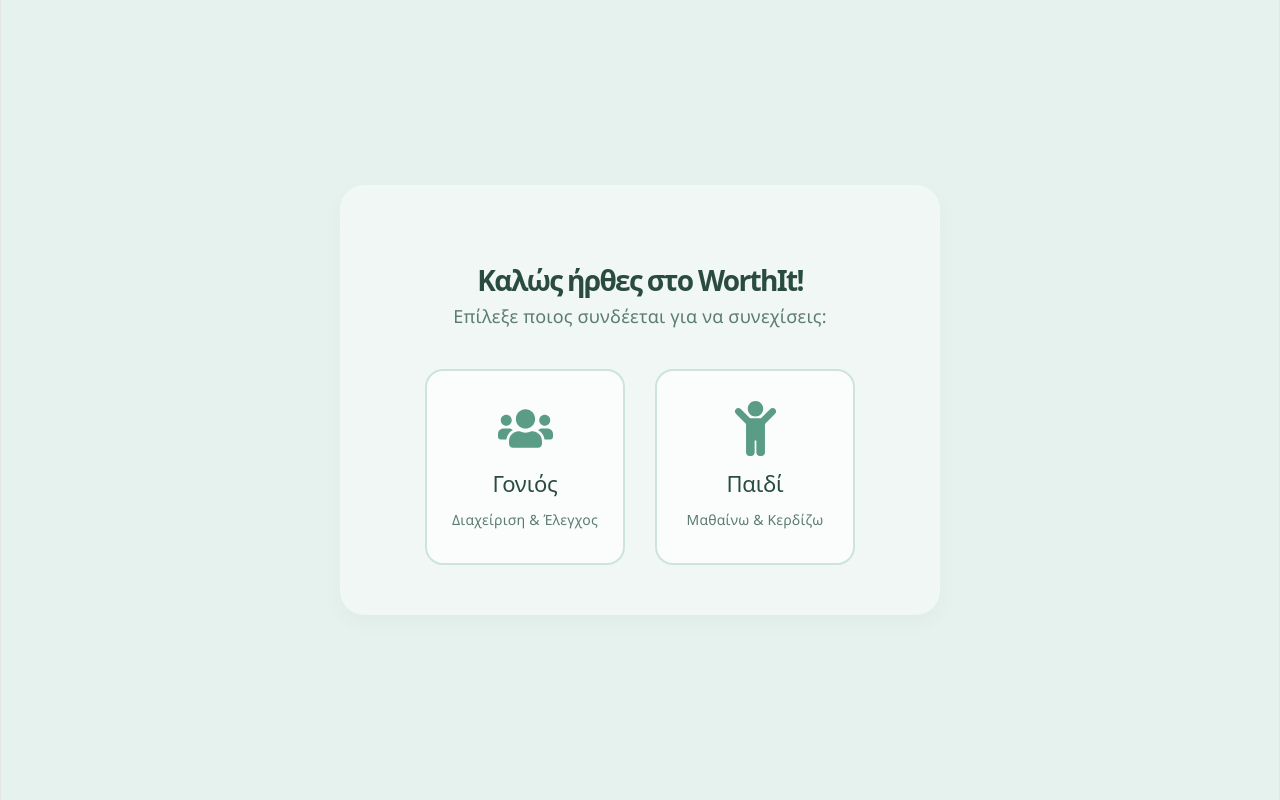
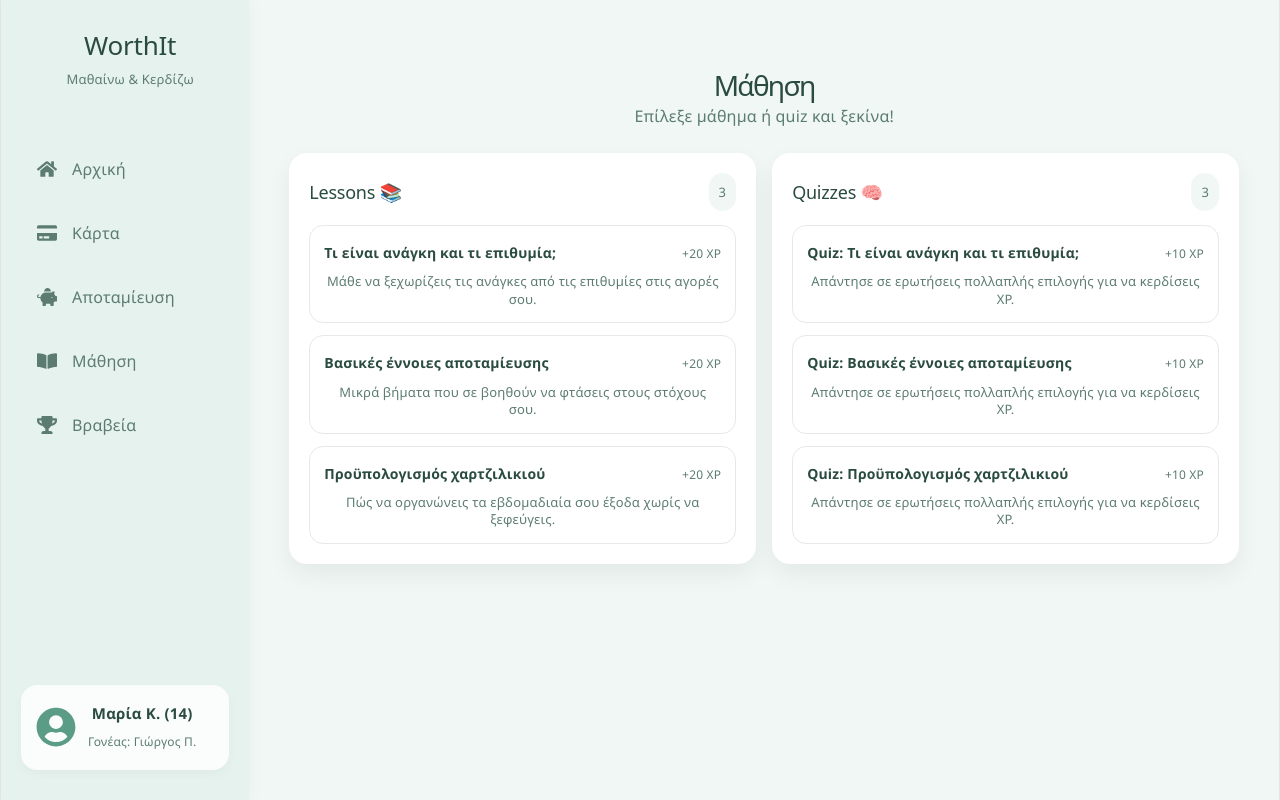
Before and after one commit to Jimlillis/NBG-Smart-App-Children, a React (Vite) app in the folder frontend/: page /learning in a window 1280 px wide. Built offline with nearby package versions, Linux system fonts and the light colour scheme; no server answers.

Commit message:
[add] modules

```diff
--- a/frontend/src/App.tsx
+++ b/frontend/src/App.tsx
@@ -5,6 +5,7 @@
 // import Quiz from './pages/quiz/quiz';
 import ParentPage from './pages/parentPage/parentPage';
 import Savings from './pages/savings/savings';
+import Learning from './pages/learning/learning';
 import './App.css';
 
 function App() {
@@ -19,6 +20,7 @@
         {/* <Route path="/quiz" element={<Quiz />} /> */}
         <Route path="/parent-page" element={<ParentPage />} />
         <Route path="/savings" element={<Savings />} />
+        <Route path="/learning" element={<Learning />} />
 
 
         {/* Αν ο χρήστης βάλει λάθος URL, μπορείς να τον στείλεις κάπου αλλού */}
--- /dev/null
+++ b/frontend/src/pages/learning/learning.module.css
@@ -0,0 +1,114 @@
+.learningContainer {
+  display: flex;
+  height: 100vh;
+  background-color: #F0F7F4;
+  font-family: 'Segoe UI', Tahoma, Geneva, Verdana, sans-serif;
+}
+
+.mainContent {
+  flex-grow: 1;
+  padding: 40px;
+  overflow-y: auto;
+}
+
+.header {
+  margin-bottom: 24px;
+}
+
+.header h1 {
+  color: #2A4B40;
+  font-size: 28px;
+  margin-bottom: 5px;
+}
+
+.header p {
+  color: #5C7C71;
+  font-size: 16px;
+  margin: 0;
+}
+
+.columns {
+  display: grid;
+  grid-template-columns: 1fr 1fr;
+  gap: 16px;
+  align-items: start;
+}
+
+.panel {
+  background: #FFFFFF;
+  border-radius: 18px;
+  padding: 20px;
+  box-shadow: 0 10px 25px rgba(0, 0, 0, 0.06);
+}
+
+.panelHeader {
+  display: flex;
+  align-items: center;
+  justify-content: space-between;
+  margin-bottom: 14px;
+}
+
+.panelTitle {
+  font-size: 18px;
+  color: #2A4B40;
+  margin: 0;
+}
+
+.counter {
+  font-size: 13px;
+  color: #5C7C71;
+  background: #F0F7F4;
+  padding: 6px 10px;
+  border-radius: 999px;
+}
+
+.list {
+  display: flex;
+  flex-direction: column;
+  gap: 12px;
+}
+
+.item {
+  border: 1px solid rgba(42, 75, 64, 0.12);
+  border-radius: 14px;
+  padding: 14px;
+}
+
+.itemTitleRow {
+  display: flex;
+  justify-content: space-between;
+  gap: 10px;
+  align-items: baseline;
+}
+
+.itemTitle {
+  font-size: 14px;
+  font-weight: 700;
+  color: #2A4B40;
+  margin: 0;
+}
+
+.itemMeta {
+  font-size: 12px;
+  color: #5C7C71;
+  white-space: nowrap;
+}
+
+.itemDesc {
+  margin-top: 6px;
+  font-size: 13px;
+  color: #5C7C71;
+  line-height: 1.35;
+}
+
+.loading {
+  color: #5C7C71;
+  font-size: 14px;
+  margin: 0;
+}
+
+@media (max-width: 900px) {
+  .columns {
+    grid-template-columns: 1fr;
+  }
+}
--- /dev/null
+++ b/frontend/src/pages/learning/learning.tsx
@@ -0,0 +1,152 @@
+import { useEffect, useMemo, useState } from 'react';
+import { useLocation } from 'react-router-dom';
+import Menu from '../../components/menu/menu';
+import styles from './learning.module.css';
+
+interface LessonListItem {
+  id: number;
+  title: string;
+  description: string;
+  topic: string;
+  order_index: number;
+  xp_reward: number;
+  coin_reward: number;
+}
+
+type LearningUser = {
+  fullname: string;
+  age: number;
+  parentName?: string;
+};
+
+const Learning = () => {
+  const location = useLocation();
+
+  const user: LearningUser = location.state?.user || {
+    fullname: 'Μαρία Κ.',
+    age: 14,
+    parentName: 'Γιώργος Π.',
+  };
+
+  const [lessons, setLessons] = useState<LessonListItem[]>([]);
+  const [loading, setLoading] = useState(true);
+
+  useEffect(() => {
+    const fetchLessons = async () => {
+      try {
+        // Σημείωση: Το backend ζητά auth. Αν δεν υπάρχει token, θα πέσει σε mock data.
+        const response = await fetch('/api/lessons');
+        if (!response.ok) throw new Error('Αποτυχία φόρτωσης');
+        const data = (await response.json()) as LessonListItem[];
+        setLessons(data);
+      } catch {
+        setLessons([
+          {
+            id: 1,
+            title: 'Τι είναι ανάγκη και τι επιθυμία;',
+            description: 'Μάθε να ξεχωρίζεις τις ανάγκες από τις επιθυμίες στις αγορές σου.',
+            topic: 'needs-vs-wants',
+            order_index: 1,
+            xp_reward: 20,
+            coin_reward: 10,
+          },
+          {
+            id: 2,
+            title: 'Βασικές έννοιες αποταμίευσης',
+            description: 'Μικρά βήματα που σε βοηθούν να φτάσεις στους στόχους σου.',
+            topic: 'saving-basics',
+            order_index: 2,
+            xp_reward: 20,
+            coin_reward: 10,
+          },
+          {
+            id: 3,
+            title: 'Προϋπολογισμός χαρτζιλικιού',
+            description: 'Πώς να οργανώνεις τα εβδομαδιαία σου έξοδα χωρίς να ξεφεύγεις.',
+            topic: 'pocket-money-budget',
+            order_index: 3,
+            xp_reward: 20,
+            coin_reward: 10,
+          },
+        ]);
+      } finally {
+        setLoading(false);
+      }
+    };
+
+    fetchLessons();
+  }, []);
+
+  const quizzes = useMemo(() => {
+    // Για τώρα, παρουσιάζουμε 1 quiz ανά μάθημα.
+    return lessons.map((lesson) => ({
+      id: lesson.id,
+      title: `Quiz: ${lesson.title}`,
+      description: 'Απάντησε σε ερωτήσεις πολλαπλής επιλογής για να κερδίσεις XP.',
+      xp_reward: Math.max(10, Math.round(lesson.xp_reward / 2)),
+    }));
+  }, [lessons]);
+
+  return (
+    <div className={styles.learningContainer}>
+      <Menu user={user} />
+
+      <main className={styles.mainContent}>
+        <header className={styles.header}>
+          <h1>Μάθηση</h1>
+          <p>Επίλεξε μάθημα ή quiz και ξεκίνα!</p>
+        </header>
+
+        <section className={styles.columns} aria-label="Μαθήματα και Quizzes">
+          <div className={styles.panel}>
+            <div className={styles.panelHeader}>
+              <h2 className={styles.panelTitle}>Lessons 📚</h2>
+              <span className={styles.counter}>{lessons.length}</span>
+            </div>
+
+            {loading ? (
+              <p className={styles.loading}>Φόρτωση μαθημάτων...</p>
+            ) : (
+              <div className={styles.list}>
+                {lessons.map((lesson) => (
+                  <article key={lesson.id} className={styles.item}>
+                    <div className={styles.itemTitleRow}>
+                      <h3 className={styles.itemTitle}>{lesson.title}</h3>
+                      <span className={styles.itemMeta}>+{lesson.xp_reward} XP</span>
+                    </div>
+                    <div className={styles.itemDesc}>{lesson.description}</div>
+                  </article>
+                ))}
+              </div>
+            )}
+          </div>
+
+          <div className={styles.panel}>
+            <div className={styles.panelHeader}>
+              <h2 className={styles.panelTitle}>Quizzes 🧠</h2>
+              <span className={styles.counter}>{quizzes.length}</span>
+            </div>
+
+            {loading ? (
+              <p className={styles.loading}>Φόρτωση quizzes...</p>
+            ) : (
+              <div className={styles.list}>
+                {quizzes.map((quiz) => (
+                  <article key={quiz.id} className={styles.item}>
+                    <div className={styles.itemTitleRow}>
+                      <h3 className={styles.itemTitle}>{quiz.title}</h3>
+                      <span className={styles.itemMeta}>+{quiz.xp_reward} XP</span>
+                    </div>
+                    <div className={styles.itemDesc}>{quiz.description}</div>
+                  </article>
+                ))}
+              </div>
+            )}
+          </div>
+        </section>
+      </main>
+    </div>
+  );
+};
+
+export default Learning;
```
